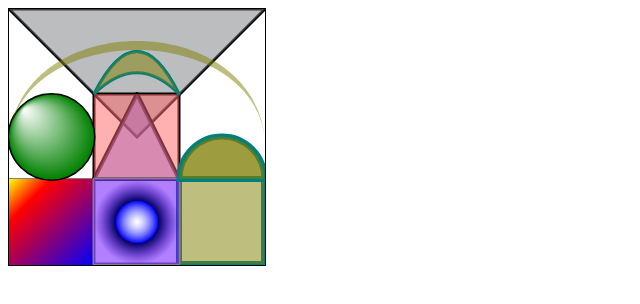
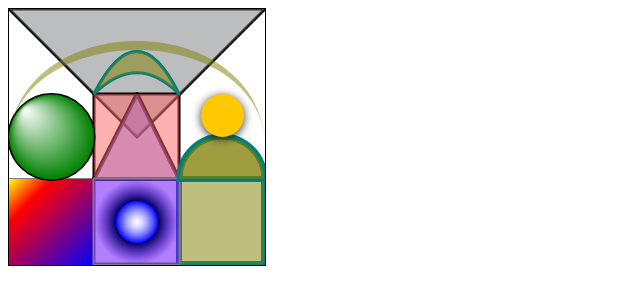
Before and after one commit to Fishbite/AdvancedGaming, a plain HTML site: page TheCanvas/index.html in a window 1280 px wide. Shown: the whole page, without its empty margins (0-640 px from the left). Drawn offline with Linux system fonts and the light colour scheme.

Commit message:
added shadows.js

```diff
--- a/TheCanvas/index.html
+++ b/TheCanvas/index.html
@@ -14,5 +14,6 @@
     <script src="./src/gradients.js"></script>
     <script src="./src/circles.js"></script>
     <script src="./src/curves.js"></script>
+    <script src="./src/shadows.js"></script>
   </body>
 </html>
--- /dev/null
+++ b/TheCanvas/src/shadows.js
@@ -0,0 +1,28 @@
+/* shadows.js */
+/*
+    Drop shadows can be added to any
+    line or shape. They take upto four
+    properties:
+
+    shadowColor = "rgba()"
+    shadowOffsetX = number
+    shadowOffsetY = number
+    shadowBlur = number
+
+    Use the alpha channel on the
+    shadowColor proerty to make them
+    look more realistic.
+*/
+// styles
+ctx.fillStyle = "rgba(255, 200, 0, 1)";
+ctx.lineWidth = 1;
+// define the shadow:
+ctx.shadowColor = "rgba(20, 24, 28, 0.9)";
+ctx.shadowOffsetX = 0;
+ctx.shadowOffsetY = 2;
+ctx.shadowBlur = 10;
+// make a shape
+ctx.beginPath();
+ctx.arc(213.5, 106.5, 21.5, 0, 2 * Math.PI, false);
+//ctx.stroke();
+ctx.fill();
```
